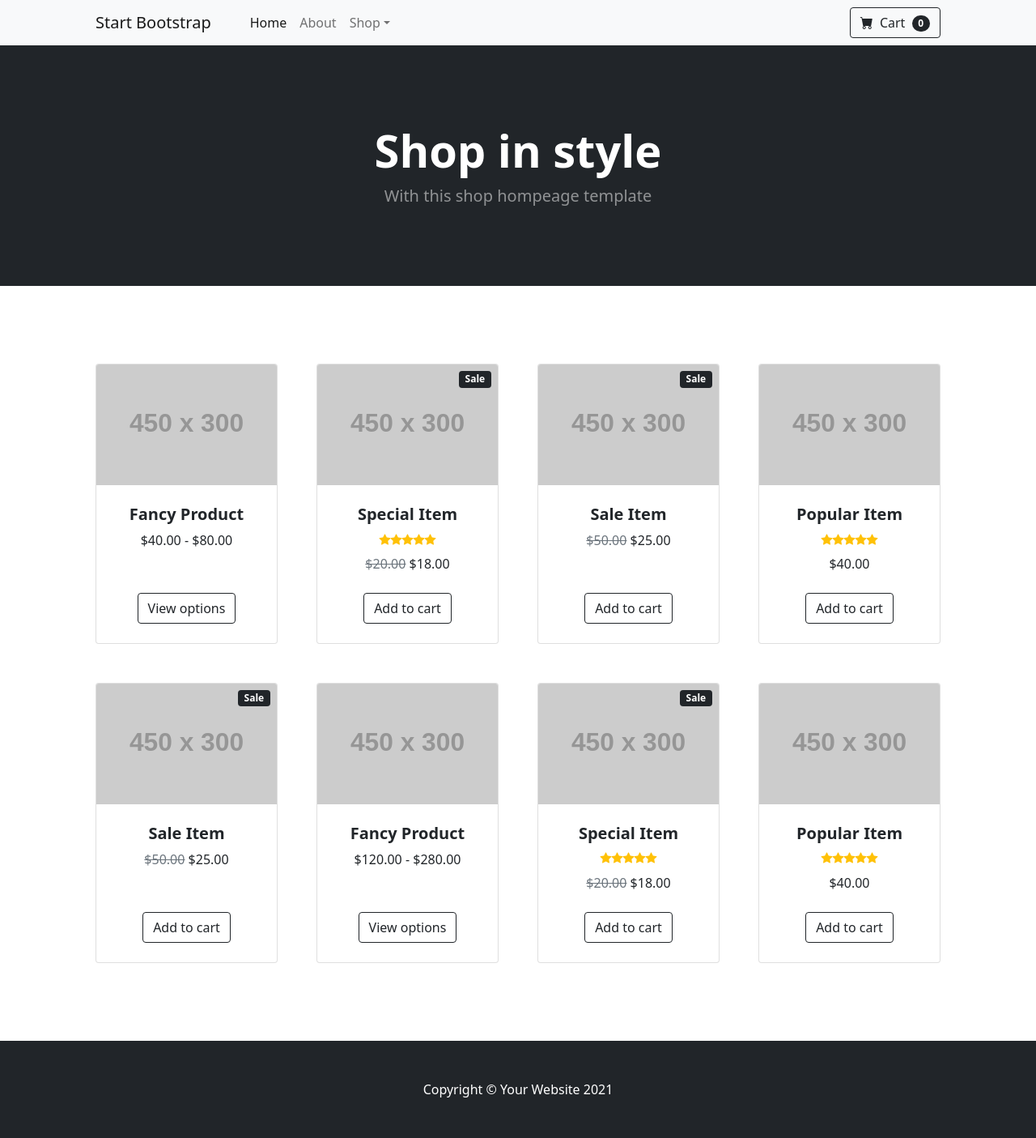
After one commit to AslanZ-5/Ecomm-shop, a Django app: template shop/templates/shop/base.html in a window 1280 px wide. The commit adds this page. Shown: the whole page at 81% size. Run offline with Django 3.2, Linux system fonts and the light colour scheme; the template is opened without the code that fills it, so the values that code supplies are empty; grey boxes labelled with a size stand in for pictures from a placeholder-image service; some libraries are stand-ins or nearby versions.

Commit message:
bootstrap templates

```diff
--- /dev/null
+++ b/shop/templates/shop/base.html
@@ -0,0 +1,284 @@
+<!DOCTYPE html>
+<html lang="en">
+<head>
+    <meta charset="utf-8"/>
+    <meta name="viewport" content="width=device-width, initial-scale=1, shrink-to-fit=no"/>
+    <meta name="description" content=""/>
+    <meta name="author" content=""/>
+    <title>Shop Homepage - Start Bootstrap Template</title>
+    <!-- Favicon-->
+    <link rel="icon" type="image/x-icon" href="assets/favicon.ico"/>
+    <!-- Bootstrap icons-->
+    <link href="https://cdn.jsdelivr.net/npm/bootstrap-icons@1.5.0/font/bootstrap-icons.css" rel="stylesheet"/>
+    <!-- Core theme CSS (includes Bootstrap)-->
+    <link href="css/styles.css" rel="stylesheet"/>
+    <link href="https://cdn.jsdelivr.net/npm/bootstrap@5.1.3/dist/css/bootstrap.min.css" rel="stylesheet"
+          integrity="sha384-1BmE4kWBq78iYhFldvKuhfTAU6auU8tT94WrHftjDbrCEXSU1oBoqyl2QvZ6jIW3" crossorigin="anonymous">
+
+</head>
+<body>
+<!-- Navigation-->
+<nav class="navbar navbar-expand-lg navbar-light bg-light">
+    <div class="container px-4 px-lg-5">
+        <a class="navbar-brand" href="#!">Start Bootstrap</a>
+        <button class="navbar-toggler" type="button" data-bs-toggle="collapse" data-bs-target="#navbarSupportedContent"
+                aria-controls="navbarSupportedContent" aria-expanded="false" aria-label="Toggle navigation"><span
+                class="navbar-toggler-icon"></span></button>
+        <div class="collapse navbar-collapse" id="navbarSupportedContent">
+            <ul class="navbar-nav me-auto mb-2 mb-lg-0 ms-lg-4">
+                <li class="nav-item"><a class="nav-link active" aria-current="page" href="#!">Home</a></li>
+                <li class="nav-item"><a class="nav-link" href="#!">About</a></li>
+                <li class="nav-item dropdown">
+                    <a class="nav-link dropdown-toggle" id="navbarDropdown" href="#" role="button"
+                       data-bs-toggle="dropdown" aria-expanded="false">Shop</a>
+                    <ul class="dropdown-menu" aria-labelledby="navbarDropdown">
+                        <li><a class="dropdown-item" href="#!">All Products</a></li>
+                        <li>
+                            <hr class="dropdown-divider"/>
+                        </li>
+                        <li><a class="dropdown-item" href="#!">Popular Items</a></li>
+                        <li><a class="dropdown-item" href="#!">New Arrivals</a></li>
+                    </ul>
+                </li>
+            </ul>
+            <form class="d-flex">
+                <button class="btn btn-outline-dark" type="submit">
+                    <i class="bi-cart-fill me-1"></i>
+                    Cart
+                    <span class="badge bg-dark text-white ms-1 rounded-pill">0</span>
+                </button>
+            </form>
+        </div>
+    </div>
+</nav>
+<!-- Header-->
+<header class="bg-dark py-5">
+    <div class="container px-4 px-lg-5 my-5">
+        <div class="text-center text-white">
+            <h1 class="display-4 fw-bolder">Shop in style</h1>
+            <p class="lead fw-normal text-white-50 mb-0">With this shop hompeage template</p>
+        </div>
+    </div>
+</header>
+<!-- Section-->
+<section class="py-5">
+    <div class="container px-4 px-lg-5 mt-5">
+        <div class="row gx-4 gx-lg-5 row-cols-2 row-cols-md-3 row-cols-xl-4 justify-content-center">
+            <div class="col mb-5">
+                <div class="card h-100">
+                    <!-- Product image-->
+                    <img class="card-img-top" src="https://dummyimage.com/450x300/dee2e6/6c757d.jpg" alt="..."/>
+                    <!-- Product details-->
+                    <div class="card-body p-4">
+                        <div class="text-center">
+                            <!-- Product name-->
+                            <h5 class="fw-bolder">Fancy Product</h5>
+                            <!-- Product price-->
+                            $40.00 - $80.00
+                        </div>
+                    </div>
+                    <!-- Product actions-->
+                    <div class="card-footer p-4 pt-0 border-top-0 bg-transparent">
+                        <div class="text-center"><a class="btn btn-outline-dark mt-auto" href="#">View options</a></div>
+                    </div>
+                </div>
+            </div>
+            <div class="col mb-5">
+                <div class="card h-100">
+                    <!-- Sale badge-->
+                    <div class="badge bg-dark text-white position-absolute" style="top: 0.5rem; right: 0.5rem">Sale
+                    </div>
+                    <!-- Product image-->
+                    <img class="card-img-top" src="https://dummyimage.com/450x300/dee2e6/6c757d.jpg" alt="..."/>
+                    <!-- Product details-->
+                    <div class="card-body p-4">
+                        <div class="text-center">
+                            <!-- Product name-->
+                            <h5 class="fw-bolder">Special Item</h5>
+                            <!-- Product reviews-->
+                            <div class="d-flex justify-content-center small text-warning mb-2">
+                                <div class="bi-star-fill"></div>
+                                <div class="bi-star-fill"></div>
+                                <div class="bi-star-fill"></div>
+                                <div class="bi-star-fill"></div>
+                                <div class="bi-star-fill"></div>
+                            </div>
+                            <!-- Product price-->
+                            <span class="text-muted text-decoration-line-through">$20.00</span>
+                            $18.00
+                        </div>
+                    </div>
+                    <!-- Product actions-->
+                    <div class="card-footer p-4 pt-0 border-top-0 bg-transparent">
+                        <div class="text-center"><a class="btn btn-outline-dark mt-auto" href="#">Add to cart</a></div>
+                    </div>
+                </div>
+            </div>
+            <div class="col mb-5">
+                <div class="card h-100">
+                    <!-- Sale badge-->
+                    <div class="badge bg-dark text-white position-absolute" style="top: 0.5rem; right: 0.5rem">Sale
+                    </div>
+                    <!-- Product image-->
+                    <img class="card-img-top" src="https://dummyimage.com/450x300/dee2e6/6c757d.jpg" alt="..."/>
+                    <!-- Product details-->
+                    <div class="card-body p-4">
+                        <div class="text-center">
+                            <!-- Product name-->
+                            <h5 class="fw-bolder">Sale Item</h5>
+                            <!-- Product price-->
+                            <span class="text-muted text-decoration-line-through">$50.00</span>
+                            $25.00
+                        </div>
+                    </div>
+                    <!-- Product actions-->
+                    <div class="card-footer p-4 pt-0 border-top-0 bg-transparent">
+                        <div class="text-center"><a class="btn btn-outline-dark mt-auto" href="#">Add to cart</a></div>
+                    </div>
+                </div>
+            </div>
+            <div class="col mb-5">
+                <div class="card h-100">
+                    <!-- Product image-->
+                    <img class="card-img-top" src="https://dummyimage.com/450x300/dee2e6/6c757d.jpg" alt="..."/>
+                    <!-- Product details-->
+                    <div class="card-body p-4">
+                        <div class="text-center">
+                            <!-- Product name-->
+                            <h5 class="fw-bolder">Popular Item</h5>
+                            <!-- Product reviews-->
+                            <div class="d-flex justify-content-center small text-warning mb-2">
+                                <div class="bi-star-fill"></div>
+                                <div class="bi-star-fill"></div>
+                                <div class="bi-star-fill"></div>
+                                <div class="bi-star-fill"></div>
+                                <div class="bi-star-fill"></div>
+                            </div>
+                            <!-- Product price-->
+                            $40.00
+                        </div>
+                    </div>
+                    <!-- Product actions-->
+                    <div class="card-footer p-4 pt-0 border-top-0 bg-transparent">
+                        <div class="text-center"><a class="btn btn-outline-dark mt-auto" href="#">Add to cart</a></div>
+                    </div>
+                </div>
+            </div>
+            <div class="col mb-5">
+                <div class="card h-100">
+                    <!-- Sale badge-->
+                    <div class="badge bg-dark text-white position-absolute" style="top: 0.5rem; right: 0.5rem">Sale
+                    </div>
+                    <!-- Product image-->
+                    <img class="card-img-top" src="https://dummyimage.com/450x300/dee2e6/6c757d.jpg" alt="..."/>
+                    <!-- Product details-->
+                    <div class="card-body p-4">
+                        <div class="text-center">
+                            <!-- Product name-->
+                            <h5 class="fw-bolder">Sale Item</h5>
+                            <!-- Product price-->
+                            <span class="text-muted text-decoration-line-through">$50.00</span>
+                            $25.00
+                        </div>
+                    </div>
+                    <!-- Product actions-->
+                    <div class="card-footer p-4 pt-0 border-top-0 bg-transparent">
+                        <div class="text-center"><a class="btn btn-outline-dark mt-auto" href="#">Add to cart</a></div>
+                    </div>
+                </div>
+            </div>
+            <div class="col mb-5">
+                <div class="card h-100">
+                    <!-- Product image-->
+                    <img class="card-img-top" src="https://dummyimage.com/450x300/dee2e6/6c757d.jpg" alt="..."/>
+                    <!-- Product details-->
+                    <div class="card-body p-4">
+                        <div class="text-center">
+                            <!-- Product name-->
+                            <h5 class="fw-bolder">Fancy Product</h5>
+                            <!-- Product price-->
+                            $120.00 - $280.00
+                        </div>
+                    </div>
+                    <!-- Product actions-->
+                    <div class="card-footer p-4 pt-0 border-top-0 bg-transparent">
+                        <div class="text-center"><a class="btn btn-outline-dark mt-auto" href="#">View options</a></div>
+                    </div>
+                </div>
+            </div>
+            <div class="col mb-5">
+                <div class="card h-100">
+                    <!-- Sale badge-->
+                    <div class="badge bg-dark text-white position-absolute" style="top: 0.5rem; right: 0.5rem">Sale
+                    </div>
+                    <!-- Product image-->
+                    <img class="card-img-top" src="https://dummyimage.com/450x300/dee2e6/6c757d.jpg" alt="..."/>
+                    <!-- Product details-->
+                    <div class="card-body p-4">
+                        <div class="text-center">
+                            <!-- Product name-->
+                            <h5 class="fw-bolder">Special Item</h5>
+                            <!-- Product reviews-->
+                            <div class="d-flex justify-content-center small text-warning mb-2">
+                                <div class="bi-star-fill"></div>
+                                <div class="bi-star-fill"></div>
+                                <div class="bi-star-fill"></div>
+                                <div class="bi-star-fill"></div>
+                                <div class="bi-star-fill"></div>
+                            </div>
+                            <!-- Product price-->
+                            <span class="text-muted text-decoration-line-through">$20.00</span>
+                            $18.00
+                        </div>
+                    </div>
+                    <!-- Product actions-->
+                    <div class="card-footer p-4 pt-0 border-top-0 bg-transparent">
+                        <div class="text-center"><a class="btn btn-outline-dark mt-auto" href="#">Add to cart</a></div>
+                    </div>
+                </div>
+            </div>
+            <div class="col mb-5">
+                <div class="card h-100">
+                    <!-- Product image-->
+                    <img class="card-img-top" src="https://dummyimage.com/450x300/dee2e6/6c757d.jpg" alt="..."/>
+                    <!-- Product details-->
+                    <div class="card-body p-4">
+                        <div class="text-center">
+                            <!-- Product name-->
+                            <h5 class="fw-bolder">Popular Item</h5>
+                            <!-- Product reviews-->
+                            <div class="d-flex justify-content-center small text-warning mb-2">
+                                <div class="bi-star-fill"></div>
+                                <div class="bi-star-fill"></div>
+                                <div class="bi-star-fill"></div>
+                                <div class="bi-star-fill"></div>
+                                <div class="bi-star-fill"></div>
+                            </div>
+                            <!-- Product price-->
+                            $40.00
+                        </div>
+                    </div>
+                    <!-- Product actions-->
+                    <div class="card-footer p-4 pt-0 border-top-0 bg-transparent">
+                        <div class="text-center"><a class="btn btn-outline-dark mt-auto" href="#">Add to cart</a></div>
+                    </div>
+                </div>
+            </div>
+        </div>
+    </div>
+</section>
+<!-- Footer-->
+<footer class="py-5 bg-dark">
+    <div class="container"><p class="m-0 text-center text-white">Copyright &copy; Your Website 2021</p></div>
+</footer>
+<!-- Bootstrap core JS-->
+<script src="https://code.jquery.com/jquery-3.6.0.js"
+            integrity="sha256-H+K7U5CnXl1h5ywQfKtSj8PCmoN9aaq30gDh27Xc0jk=" crossorigin="anonymous"></script>
+    <script src="https://stackpath.bootstrapcdn.com/bootstrap/4.3.1/js/bootstrap.min.js"
+            integrity="sha384-JjSmVgyd0p3pXB1rRibZUAYoIIy6OrQ6VrjIEaFf/nJGzIxFDsf4x0xIM+B07jRM"
+            crossorigin="anonymous"></script>
+<script src="https://cdn.jsdelivr.net/npm/bootstrap@5.1.0/dist/js/bootstrap.bundle.min.js"></script>
+<!-- Core theme JS-->
+<script src="js/scripts.js"></script>
+</body>
+</html>
--- a/shop/views.py
+++ b/shop/views.py
@@ -1,5 +1,5 @@
 from django.shortcuts import render
 
 
-def index(reqeust):
-    pass
+def index(request):
+    return render(request,'shop/base.html')
```
Also changed, not shown: shop/templates/shop/index.html (+2 -5 lines).
